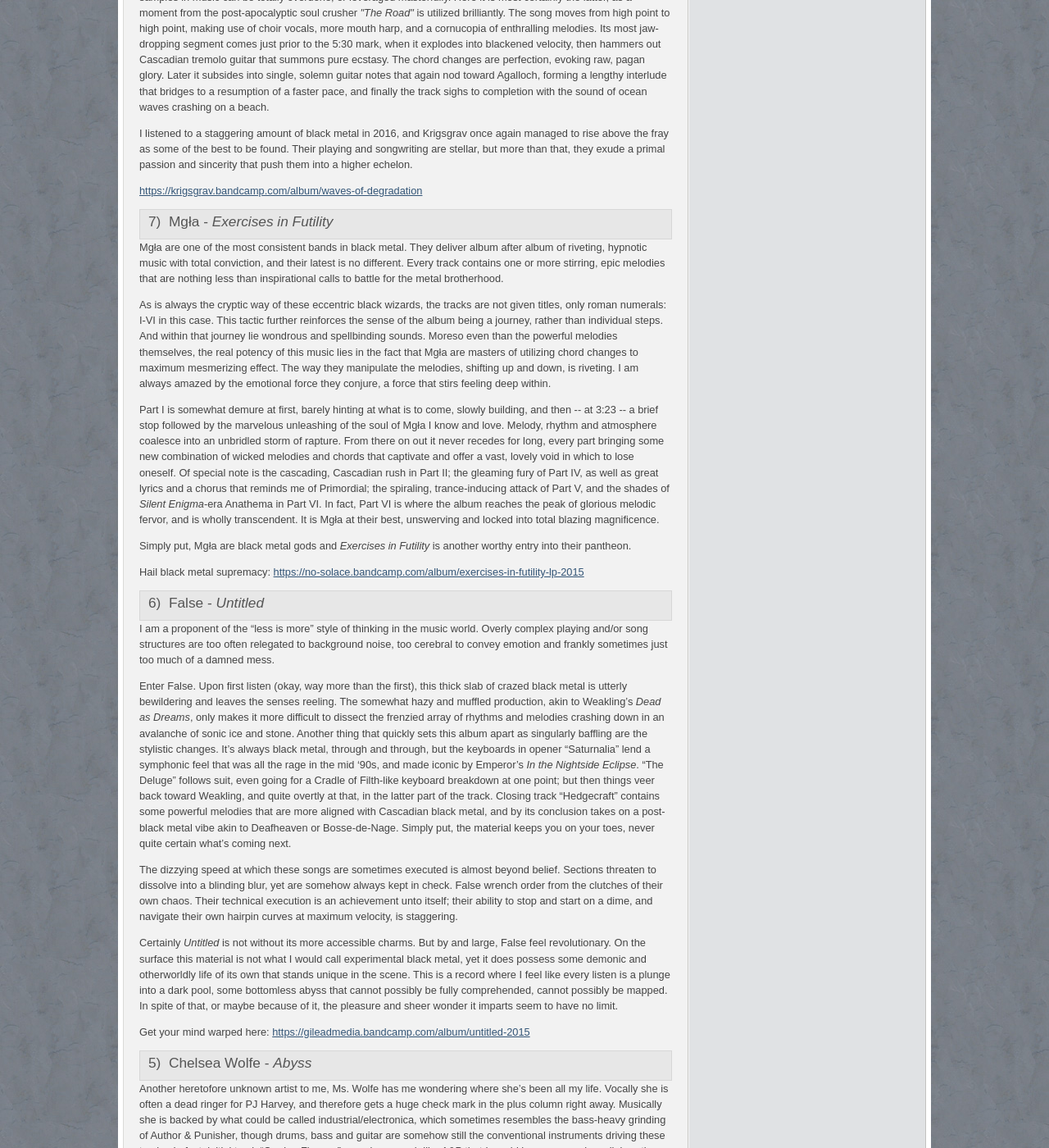
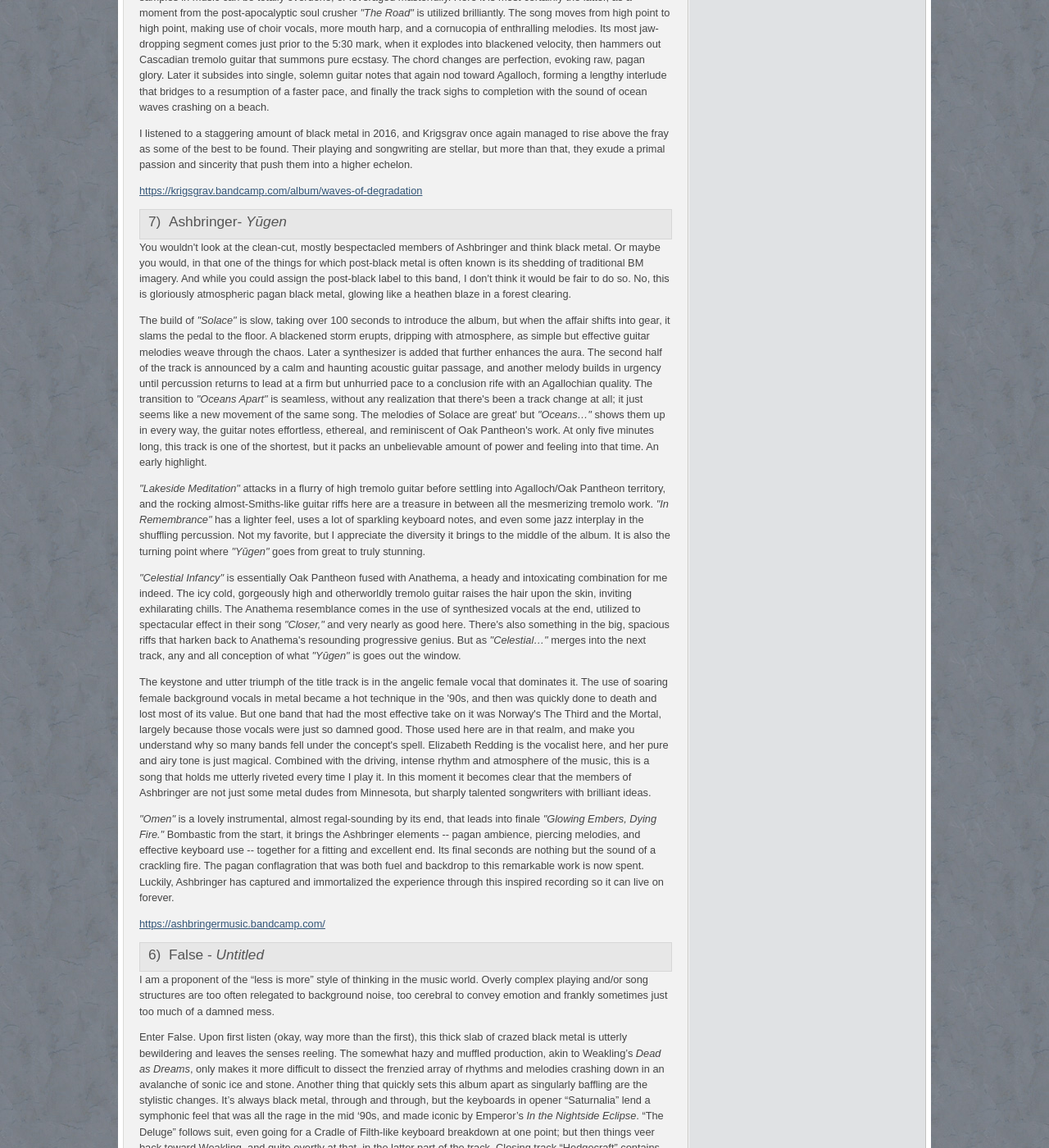
Before and after one commit to luminouscode/luminouscode.fimbulgnosis.com, a Jekyll site: the page built from valecnik/2016_reviews.html, in a window 1280 px wide and 1400 px high, scrolled down 6030 px. Shown: the whole window at 82% size. Built offline with Jekyll 4.4.1, drawn with Linux system fonts in a browser that asks for light colours.

Commit message:
Update 7th review

```diff
--- a/valecnik/2016_reviews.html
+++ b/valecnik/2016_reviews.html
@@ -216,23 +216,29 @@
     </p>
   </div>
   <div class="post_meta">
-    <h3>7)&nbsp;&nbsp;Mgła - <i>Exercises in Futility</i></h3>
+    <h3>7)&nbsp;&nbsp;Ashbringer- <i>Yūgen</i></h3>
   </div>
   <div class="post_body">
     <p>
-    Mgła are one of the most consistent bands in black metal. They deliver album after album of riveting, hypnotic music with total conviction, and their latest is no different. Every track contains one or more stirring, epic melodies that are nothing less than inspirational calls to battle for the metal brotherhood.
+      You wouldn't look at the clean-cut, mostly bespectacled members of Ashbringer and think black metal. Or maybe you would, in that one of the things for which post-black metal is often known is its shedding of traditional BM imagery. And while you could assign the post-black label to this band, I don't think it would be fair to do so. No, this is gloriously atmospheric pagan black metal, glowing like a heathen blaze in a forest clearing.
     </p>
     <p>
-    As is always the cryptic way of these eccentric black wizards, the tracks are not given titles, only roman numerals: I-VI in this case. This tactic further reinforces the sense of the album being a journey, rather than individual steps. And within that journey lie wondrous and spellbinding sounds. Moreso even than the powerful melodies themselves, the real potency of this music lies in the fact that Mgła are masters of utilizing chord changes to maximum mesmerizing effect. The way they manipulate the melodies, shifting up and down, is riveting. I am always amazed by the emotional force they conjure, a force that stirs feeling deep within.
+      The build of <i>"Solace"</i> is slow, taking over 100 seconds to introduce the album, but when the affair shifts into gear, it slams the pedal to the floor. A blackened storm erupts, dripping with atmosphere, as simple but effective guitar melodies weave through the chaos. Later a  synthesizer is added that further enhances the aura. The second half of the track is announced by a calm and haunting acoustic guitar passage, and another melody builds in urgency until percussion returns to lead at a firm but unhurried pace to a conclusion rife with an Agallochian quality. The transition to <i>"Oceans Apart"</i> is seamless, without any realization that there's been a track change at all; it just seems like a new movement of the same song. The melodies of Solace are great' but <i>"Oceans…"</i> shows them up in every way, the guitar notes effortless, ethereal, and reminiscent of Oak Pantheon's work. At only five minutes long, this track is one of the shortest, but it packs an unbelievable amount of power and feeling into that time. An early highlight.
     </p>
     <p>
-    Part I is somewhat demure at first, barely hinting at what is to come, slowly building, and then -- at 3:23 -- a brief stop followed by the marvelous unleashing of the soul of Mgła I know and love. Melody, rhythm and atmosphere coalesce into an unbridled storm of rapture. From there on out it never recedes for long, every part bringing some new combination of wicked melodies and chords that captivate and offer a vast, lovely void in which to lose oneself. Of special note is the cascading, Cascadian rush in Part II; the gleaming fury of Part IV, as well as great lyrics and a chorus that reminds me of Primordial; the spiraling, trance-inducing attack of Part V, and the shades of <i>Silent Enigma</i>-era Anathema in Part VI. In fact, Part VI is where the album reaches the peak of glorious melodic fervor, and is wholly transcendent. It is Mgła at their best, unswerving and locked into total blazing magnificence.
+      <i>"Lakeside Meditation"</i> attacks in a flurry of high tremolo guitar before settling into Agalloch/Oak Pantheon territory, and the rocking almost-Smiths-like guitar riffs here are a treasure in between all the mesmerizing tremolo work. <i>"In Remembrance"</i> has a lighter feel, uses a lot of sparkling keyboard notes, and even some jazz interplay in the shuffling percussion. Not my favorite, but I appreciate the diversity it brings to the middle of the album. It is also the turning point where <i>"Yūgen"</i> goes from great to truly stunning.
     </p>
     <p>
-    Simply put, Mgła are black metal gods and <i>Exercises in Futility</i> is another worthy entry into their pantheon.
+      <i>"Celestial Infancy"</i> is essentially Oak Pantheon fused with Anathema, a heady and intoxicating combination for me indeed. The icy cold, gorgeously high and otherworldly tremolo guitar raises the hair upon the skin, inviting exhilarating chills. The Anathema resemblance comes in the use of synthesized vocals at the end, utilized to spectacular effect in their song <i>"Closer,"</i> and very nearly as good here. There's also something in the big, spacious riffs that harken back to Anathema's resounding progressive genius. But as <i>"Celestial…"</i> merges into the next track, any and all conception of what <i>"Yūgen"</i> is goes out the window.
     </p>
     <p>
-    Hail black metal supremacy: <a href="https://no-solace.bandcamp.com/album/exercises-in-futility-lp-2015" target="_">https://no-solace.bandcamp.com/album/exercises-in-futility-lp-2015</a>
+      The keystone and utter triumph of the title track is in the angelic female vocal that dominates it. The use of soaring female background vocals in metal became a hot technique in the '90s, and then was quickly done to death and lost most of its value. But one band that had the most effective take on it was Norway's The Third and the Mortal, largely because those vocals were just so damned good. Those used here are in that realm, and make you understand why so many bands fell under the concept's spell. Elizabeth Redding is the vocalist here, and her pure and airy tone is just magical. Combined with the driving, intense rhythm and atmosphere of the music, this is a song that holds me utterly riveted every time I play it. In this moment it becomes clear that the members of  Ashbringer are not just some metal dudes from Minnesota, but sharply talented songwriters with brilliant ideas.
+    </p>
+    <p>
+      <i>"Omen"</i> is a lovely instrumental, almost regal-sounding by its end, that leads into finale <i>"Glowing Embers, Dying Fire."</i> Bombastic from the start, it brings the Ashbringer elements -- pagan ambience, piercing melodies, and effective keyboard use -- together for a fitting and excellent end. Its final seconds are nothing but the sound of a crackling fire. The pagan conflagration that was both fuel and backdrop to this remarkable work is now spent. Luckily, Ashbringer has captured and immortalized the experience through this inspired recording so it can live on forever.
+    </p>
+    <p>
+      <a href="https://ashbringermusic.bandcamp.com/" target="_">https://ashbringermusic.bandcamp.com/</a>
     </p>
   </div>
   <div class="post_meta">
```
